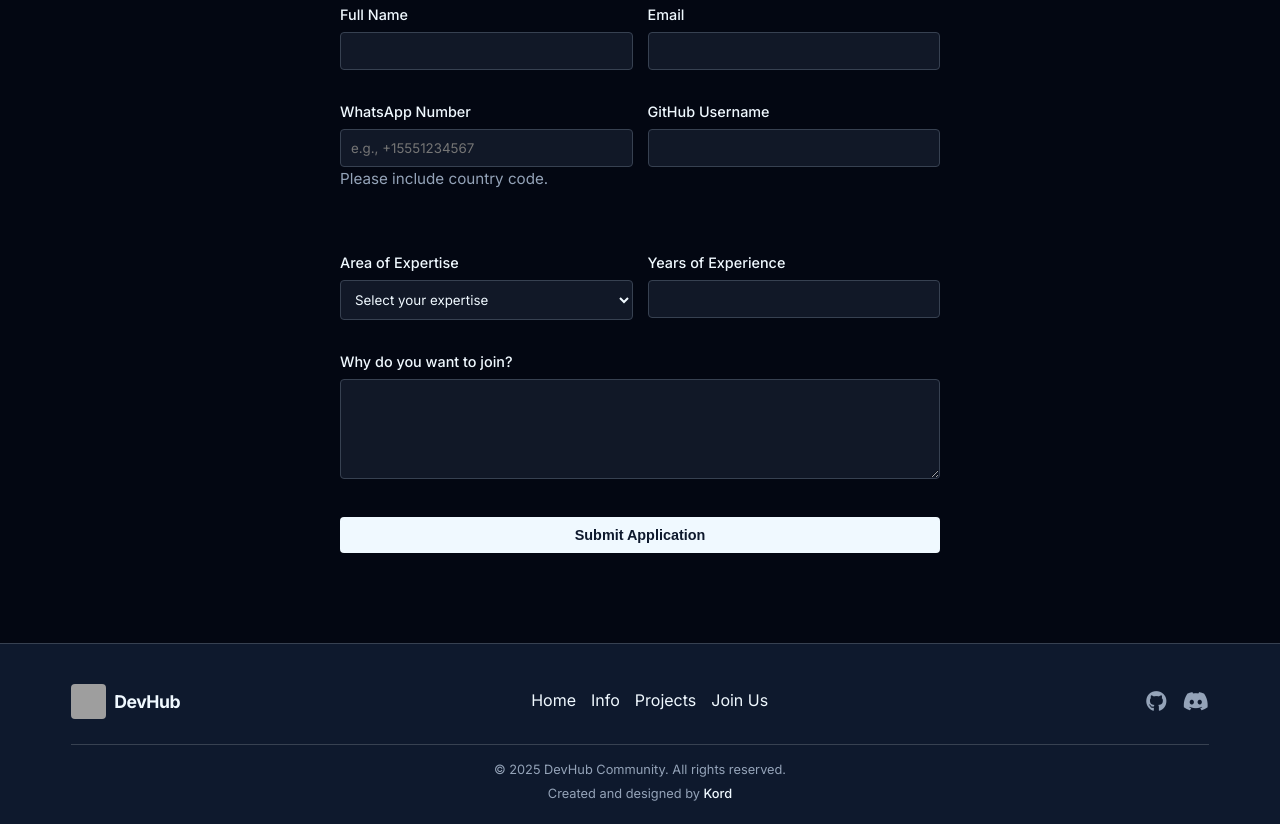
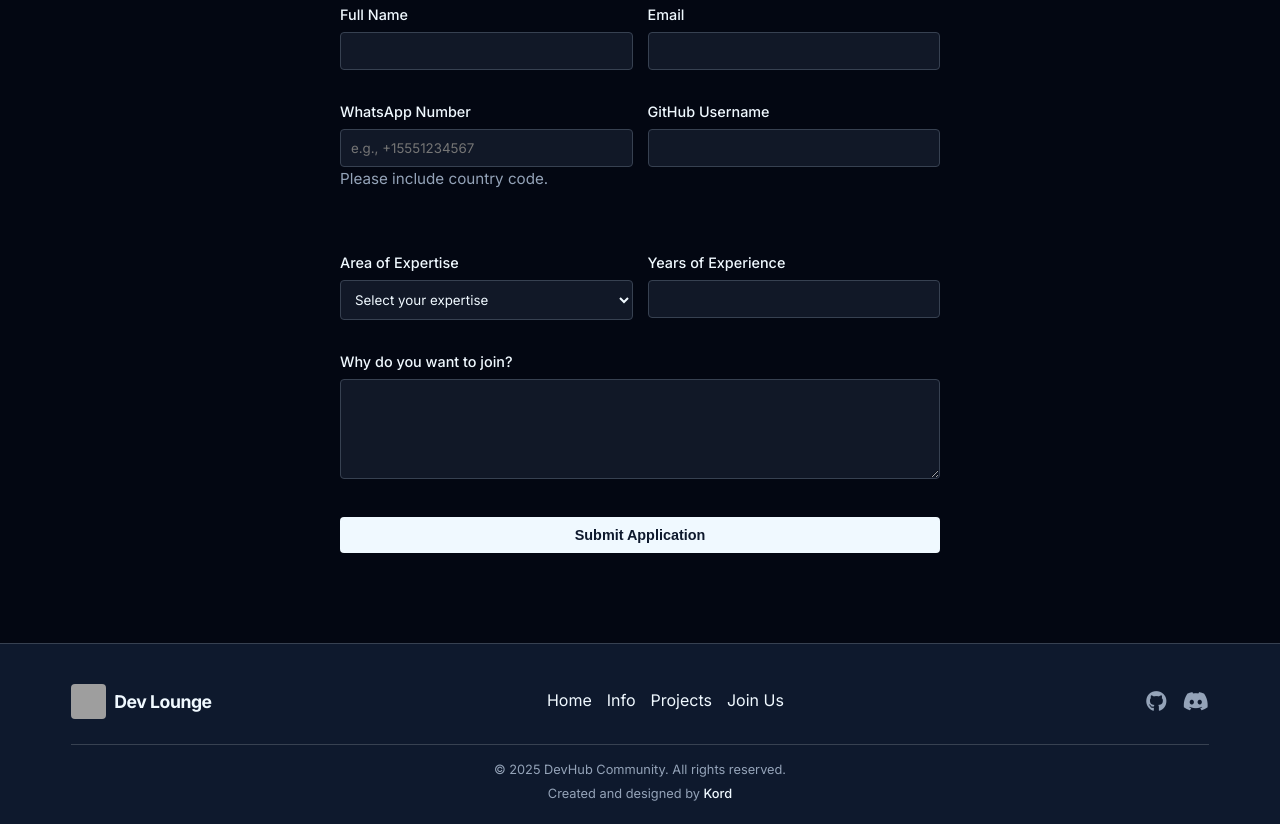
Before and after one commit to henrygokugt99/Dev-Lounge-Info-Site, a plain HTML site: page index.html in a window 1280 px wide. Shown: the part 2813-3637 px from the top of the page. Drawn offline with Linux system fonts and the light colour scheme; some packages are replaced by stand-ins of ours; grey boxes are pictures that could not be loaded; a script that the page names is missing.

Commit message:
Update index.html

```diff
--- a/index.html
+++ b/index.html
@@ -245,7 +245,7 @@
             <div class="footer-content">
                 <div class="footer-logo">
                     <img src="https://files.catbox.moe/mb98al.png" alt="DevHub Logo">
-                    <h3>DevHub</h3>
+                    <h3>Dev Lounge</h3>
                 </div>
 
                 <div class="footer-links">
```
